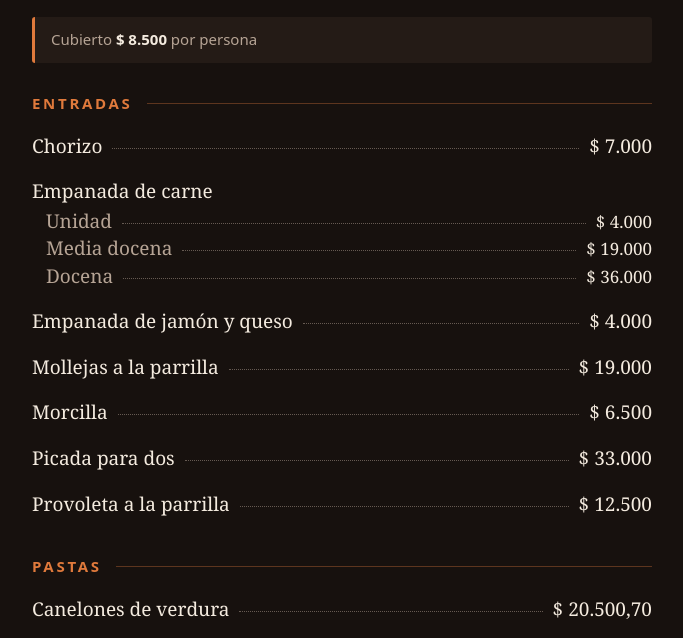
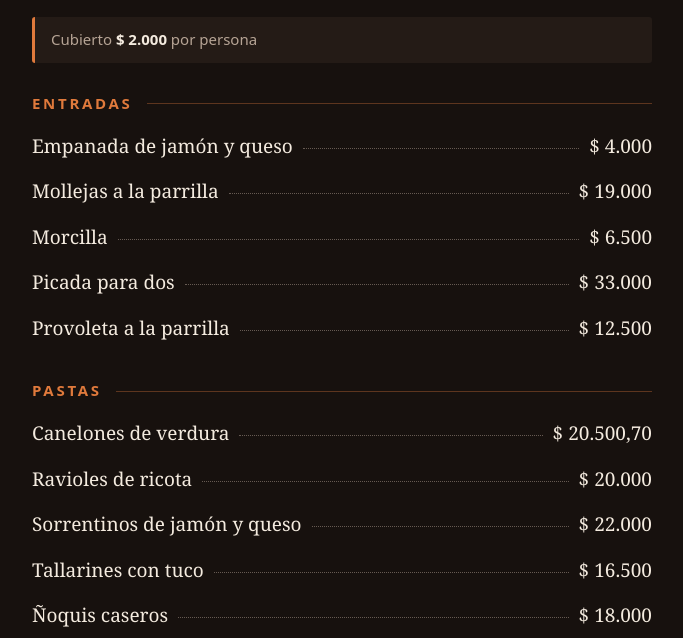
Before and after one commit to leogil02/menu-elpatio, a plain HTML site: page index.html in a window 1280 px wide. Shown: the part 125-763 px from the top of the page, without its empty margins (298-981 px from the left). Drawn offline with Linux system fonts and the light colour scheme.

Commit message:
Menú actualizado desde el sistema del restaurante

```diff
--- a/index.html
+++ b/index.html
@@ -178,20 +178,11 @@
     <p class="arriba">Nuestro menú</p>
     <h1>Restaurante El Patio</h1>
     </header>
-    <p class="cubierto">Cubierto <b>$ 8.500</b> por persona</p>
+    <p class="cubierto">Cubierto <b>$ 2.000</b> por persona</p>
     <main>
       <section>
         <h2>Entradas</h2>
         <ul>
-          <li>
-            <p class="linea"><span class="nombre">Chorizo</span><span class="union"></span><span class="precio">$ 7.000</span></p>
-          </li>
-          <li>
-            <p class="soloNombre">Empanada de carne</p>
-            <p class="linea forma"><span class="nombre">Unidad</span><span class="union"></span><span class="precio">$ 4.000</span></p>
-            <p class="linea forma"><span class="nombre">Media docena</span><span class="union"></span><span class="precio">$ 19.000</span></p>
-            <p class="linea forma"><span class="nombre">Docena</span><span class="union"></span><span class="precio">$ 36.000</span></p>
-          </li>
           <li>
             <p class="linea"><span class="nombre">Empanada de jamón y queso</span><span class="union"></span><span class="precio">$ 4.000</span></p>
           </li>
```
